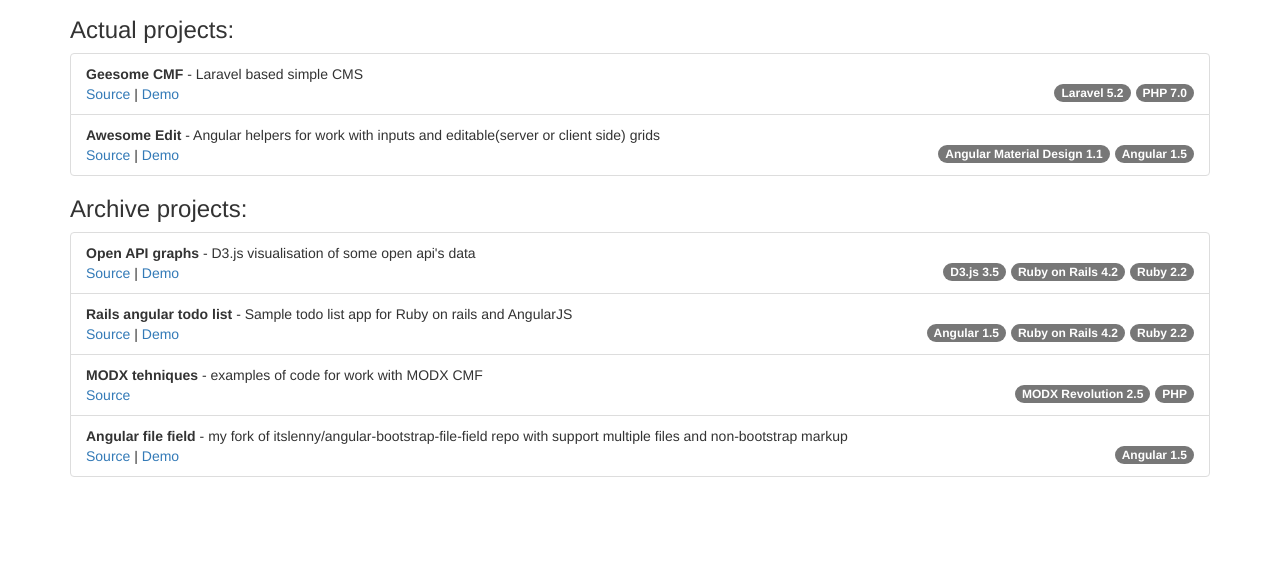
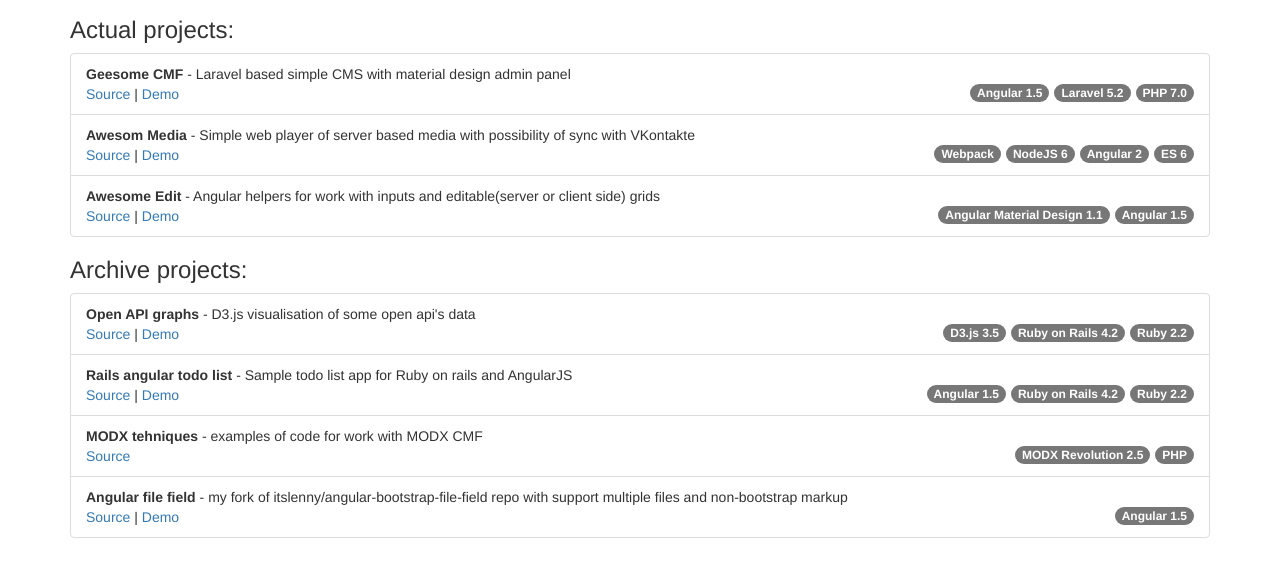
Before and after one commit to Jonybang/jonybang.github.io, a plain HTML site: page index.html in a window 1280 px wide. Shown: the part 63-640 px from the top of the page. Drawn offline with nearby package versions, Linux system fonts and the light colour scheme.

Commit message:
add awesome media

```diff
--- a/index.html
+++ b/index.html
@@ -25,13 +25,25 @@
 		<h3>Actual projects:</h3>
 		<div class="list-group">
 			<li class="list-group-item">
-				<strong>Geesome CMF</strong> - Laravel based simple CMS <br>
+				<strong>Geesome CMF</strong> - Laravel based simple CMS with material design admin panel <br>
 
 				<a href="https://github.com/Jonybang/Geesome-CMF">Source</a> |
 				<a href="http://geesome.jonybang.ru/">Demo</a>
 
 				<span class="badge">PHP 7.0</span>
 				<span class="badge">Laravel 5.2</span>
+				<span class="badge">Angular 1.5</span>
+			</li>
+			<li class="list-group-item">
+				<strong>Awesom Media</strong> - Simple web player of server based media with possibility of sync with VKontakte <br>
+
+				<a href="https://github.com/Jonybang/Awesome-Media">Source</a> |
+				<a href="http://media.jonybang.ru/">Demo</a>
+
+				<span class="badge">ES 6</span>
+				<span class="badge">Angular 2</span>
+				<span class="badge">NodeJS 6</span>
+				<span class="badge">Webpack</span>
 			</li>
 			<li class="list-group-item">
 				<strong>Awesome Edit</strong> - Angular helpers for work with inputs and editable(server or client side) grids <br>
```
